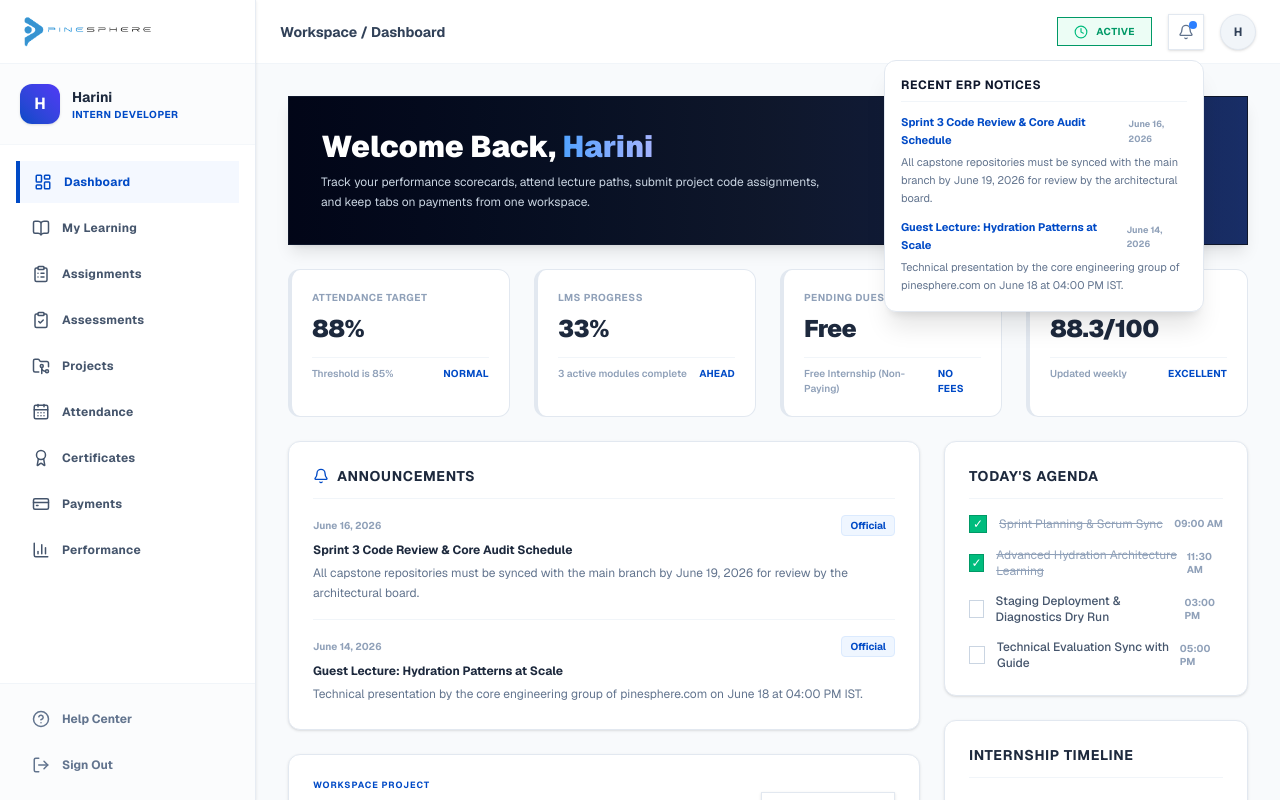
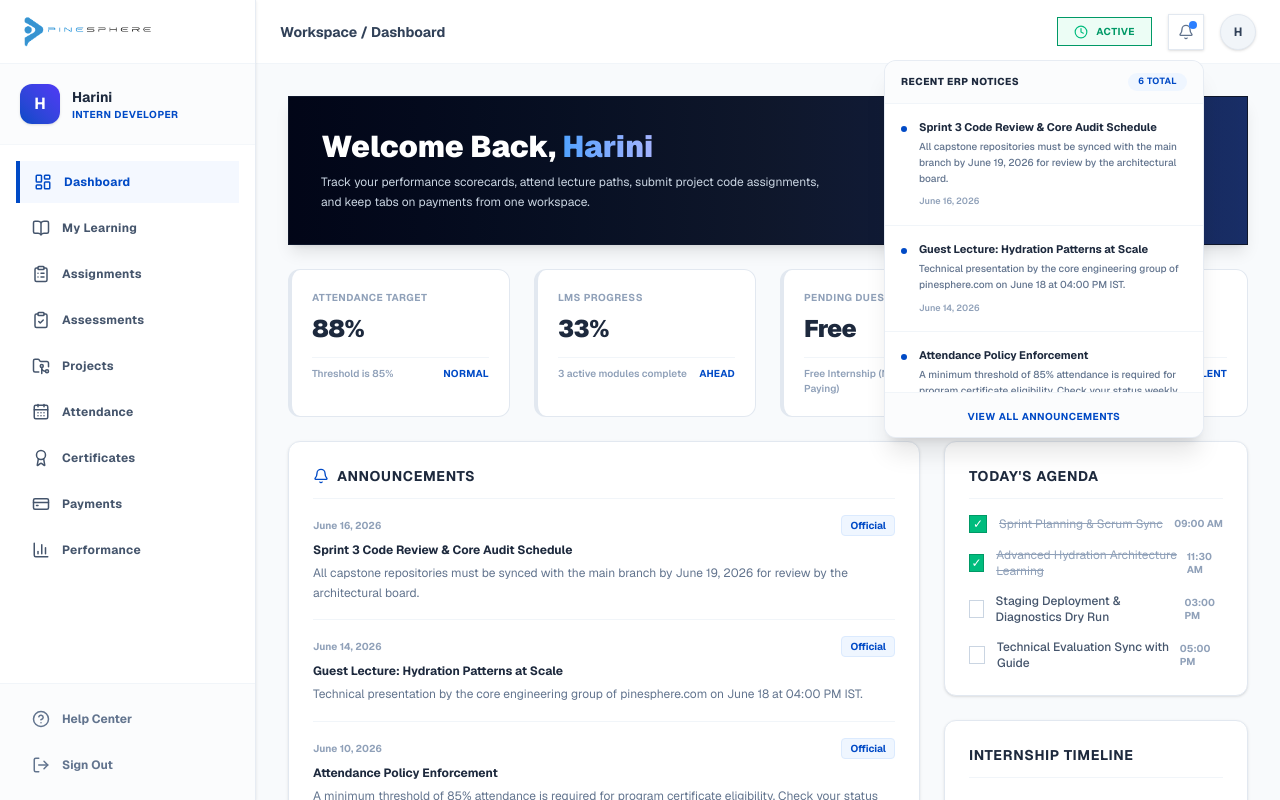
Before and after one commit to miles-spidee/simp, a Next.js app in the folder frontend/: page /dashboard in a window 1280 px wide. Both pictures are taken after a click on the button 1186 px from the left and 31 px from the top of the page. Shown: the top 800 px of the page. Built offline with nearby package versions, Linux system fonts and the light colour scheme.

Commit message:
feat: notification layout modified

```diff
--- a/frontend/app/dashboard/DashboardContext.tsx
+++ b/frontend/app/dashboard/DashboardContext.tsx
@@ -870,7 +870,11 @@ export function DashboardProvider({ children }: { children: React.ReactNode }) {
 
   const announcements = [
     { date: 'June 16, 2026', title: 'Sprint 3 Code Review & Core Audit Schedule', content: 'All capstone repositories must be synced with the main branch by June 19, 2026 for review by the architectural board.' },
-    { date: 'June 14, 2026', title: 'Guest Lecture: Hydration Patterns at Scale', content: 'Technical presentation by the core engineering group of pinesphere.com on June 18 at 04:00 PM IST.' }
+    { date: 'June 14, 2026', title: 'Guest Lecture: Hydration Patterns at Scale', content: 'Technical presentation by the core engineering group of pinesphere.com on June 18 at 04:00 PM IST.' },
+    { date: 'June 10, 2026', title: 'Attendance Policy Enforcement', content: 'A minimum threshold of 85% attendance is required for program certificate eligibility. Check your status weekly.' },
+    { date: 'June 05, 2026', title: 'Payment Reminder: Term 2 Installment', content: 'For paid/stipend track interns, the next installment is due by June 30, 2026. Please verify under payments tab.' },
+    { date: 'May 28, 2026', title: 'Vite & Turbopack Upgrade Complete', content: 'Workspace compiler infrastructure has been updated to the latest builds for 3x faster live preview builds.' },
+    { date: 'May 22, 2026', title: 'Mentor Evaluation Feedback Posted', content: 'First-phase assessment comments are published. Schedule syncs with assigned guides under assignments.' }
   ];
 
   return (
--- a/frontend/app/dashboard/layout.tsx
+++ b/frontend/app/dashboard/layout.tsx
@@ -221,21 +221,53 @@ function DashboardLayoutContent({ children }: { children: React.ReactNode }) {
               </button>
 
               {showNotificationPopup && (
-                <div className="absolute right-0 mt-2.5 w-80 bg-white border border-slate-200 rounded-xl shadow-xl p-4 z-50 animate-slide-in text-slate-800">
-                  <h3 className="font-bold text-xs text-slate-900 uppercase tracking-wider border-b border-slate-100 pb-2 mb-3">
-                    Recent ERP Notices
-                  </h3>
-                  <div className="space-y-3">
+                <div className="absolute right-0 mt-2.5 w-80 bg-white border border-slate-200/80 rounded-xl shadow-xl z-50 animate-slide-in text-slate-800 overflow-hidden">
+
+                  {/* Popover Header */}
+                  <div className="px-4 py-3 bg-slate-50/50 border-b border-slate-100 flex items-center justify-between">
+                    <h3 className="font-extrabold text-[10px] text-slate-550 uppercase tracking-wider">
+                      Recent ERP Notices
+                    </h3>
+                    <span className="text-[9px] bg-blue-50 text-blue-600 font-bold px-2.5 py-0.5 rounded-full uppercase tracking-wider">
+                      {announcements.length} Total
+                    </span>
+                  </div>
+
+                  {/* Scrollable Container divided with borders */}
+                  <div className="max-h-72 overflow-y-auto divide-y divide-slate-100 custom-scrollbar">
                     {announcements.map((an, idx) => (
-                      <div key={idx} className="text-[11px] leading-relaxed">
-                        <div className="flex items-center justify-between text-blue-600 font-bold mb-1">
-                          <span>{an.title}</span>
-                          <span className="text-[9px] text-slate-400">{an.date}</span>
+                      <div
+                        key={idx}
+                        className="p-4 hover:bg-slate-50/50 transition-colors duration-150 flex gap-3 items-start"
+                      >
+                        <span className="h-1.5 w-1.5 rounded-full bg-blue-600 shrink-0 mt-1.5" />
+
+                        <div className="space-y-1 flex-1">
+                          <h4 className="text-[11px] font-bold text-slate-800 leading-snug">
+                            {an.title}
+                          </h4>
+                          <p className="text-[10px] text-slate-500 leading-relaxed font-medium">
+                            {an.content}
+                          </p>
+                          <div className="text-[9px] text-slate-400 font-semibold pt-1">
+                            {an.date}
+                          </div>
                         </div>
-                        <p className="text-slate-500">{an.content}</p>
                       </div>
                     ))}
                   </div>
+
+                  {/* Popover Footer Action */}
+                  <div className="px-4 py-2.5 bg-slate-50/50 border-t border-slate-100 text-center">
+                    <Link
+                      href="/dashboard"
+                      onClick={() => setShowNotificationPopup(false)}
+                      className="text-[10px] font-bold text-blue-600 hover:text-blue-700 transition-colors uppercase tracking-wider"
+                    >
+                      View All Announcements
+                    </Link>
+                  </div>
+
                 </div>
               )}
             </div>
--- a/frontend/app/globals.css
+++ b/frontend/app/globals.css
@@ -127,3 +127,18 @@ body {
     clip-path: polygon(0 0, 100% 0, 100% 68%, 0 98%);
   }
 }
+
+/* Sleek custom scrollbars */
+.custom-scrollbar::-webkit-scrollbar {
+  width: 4px;
+}
+.custom-scrollbar::-webkit-scrollbar-track {
+  background: transparent;
+}
+.custom-scrollbar::-webkit-scrollbar-thumb {
+  background: #cbd5e1;
+  border-radius: 2px;
+}
+.custom-scrollbar::-webkit-scrollbar-thumb:hover {
+  background: #94a3b8;
+}
```
